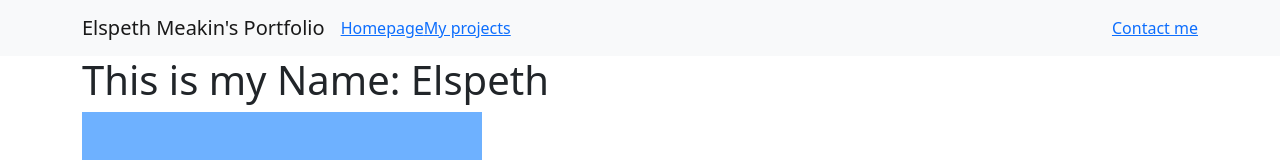
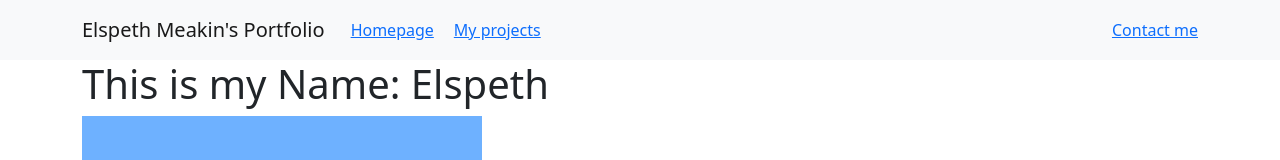
Before and after one commit to Moobell1212/Elspeth-Meakin-s-react-portfolio, a React (Create React App) app in the folder portfolio/: page / in a window 1280 px wide. Shown: the top 160 px of the page. Built offline with nearby package versions, Linux system fonts and the light colour scheme.

Commit message:
gap between links on navbar

```diff
--- a/portfolio/src/components/Navbar/index.js
+++ b/portfolio/src/components/Navbar/index.js
@@ -1,5 +1,6 @@
 import React from 'react';
 import { Link, NavLink } from 'react-router-dom';
+import "./style.css";
 
 import Container from 'react-bootstrap/Container';
 import Nav from 'react-bootstrap/Nav';
@@ -13,8 +14,8 @@ function Navibar() {
         <Navbar.Toggle aria-controls="responsive-navbar-nav" />
         <Navbar.Collapse id="responsive-navbar-nav">
           <Nav className="me-auto">
-            <NavLink to="/">Homepage</NavLink>
-            <NavLink to="/projects">My projects</NavLink>
+            <NavLink to="/" className="linkname">Homepage</NavLink>
+            <NavLink to="/projects" className="linkname">My projects</NavLink>
           </Nav>
           <Nav>
           <NavLink to="/contact">Contact me</NavLink>
--- a/portfolio/src/components/Navbar/style.css
+++ b/portfolio/src/components/Navbar/style.css
@@ -0,0 +1,3 @@
+.linkname{
+    padding: 10px;
+}
```
